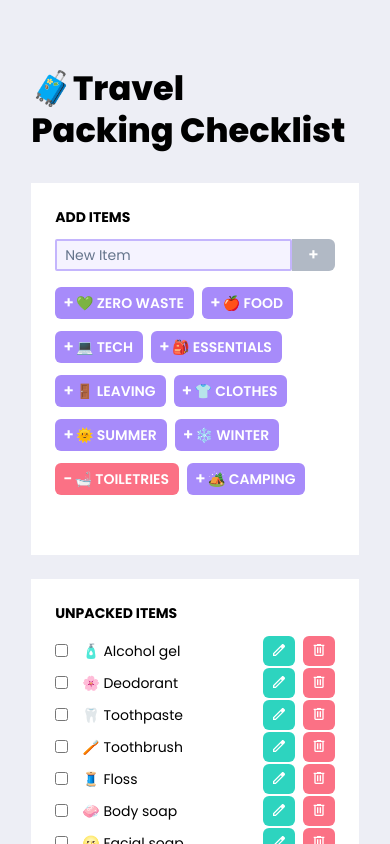
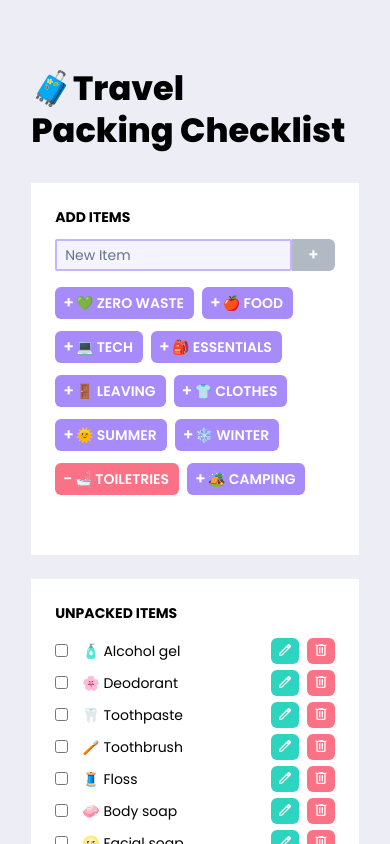
Before and after one commit to paulafffl/travel_packing_checklist, a React (Create React App) app: page / in a window 390 px wide. Shown: the top 844 px of the page. Built offline with nearby package versions, Linux system fonts and the light colour scheme.

Commit message:
Adjust button size for mobile

```diff
--- a/src/components/Icon.tsx
+++ b/src/components/Icon.tsx
@@ -40,7 +40,7 @@ const Icon: React.FC<IconProps> = ({ symbol = 'add', color = 'white' }) => {
       }
       return (
         <svg
-          className="mb-1 mt-0.5 h-4 w-4 p-0"
+          className="mb-0.5 mt-0 h-4 w-4 p-0"
           xmlns="http://www.w3.org/2000/svg"
           height="24"
           viewBox="0 -960 960 960"
--- a/src/components/Item.tsx
+++ b/src/components/Item.tsx
@@ -37,14 +37,14 @@ const Item = ({ item }: ItemProps) => {
       />
       <div className="g'py-0 text-sm', ap-2 ml-auto flex">
         <button
-          className={`px-2 text-xs ${!editing && 'color-palette-green'}`}
+          className={`px-1.5 text-xs ${!editing && 'color-palette-green'}`}
           aria-label={`Edit "${item.name}"`}
           onClick={() => setEditing(!editing)}
         >
           <Icon symbol={editing ? 'save' : 'edit'} />
         </button>
         <button
-          className="color-palette-red ml-2 px-2 text-xs"
+          className="color-palette-red ml-2 px-1.5 text-xs"
           aria-label={`Delete "${item.name}"`}
           onClick={() => removeItem(item.id)}
         >
```
